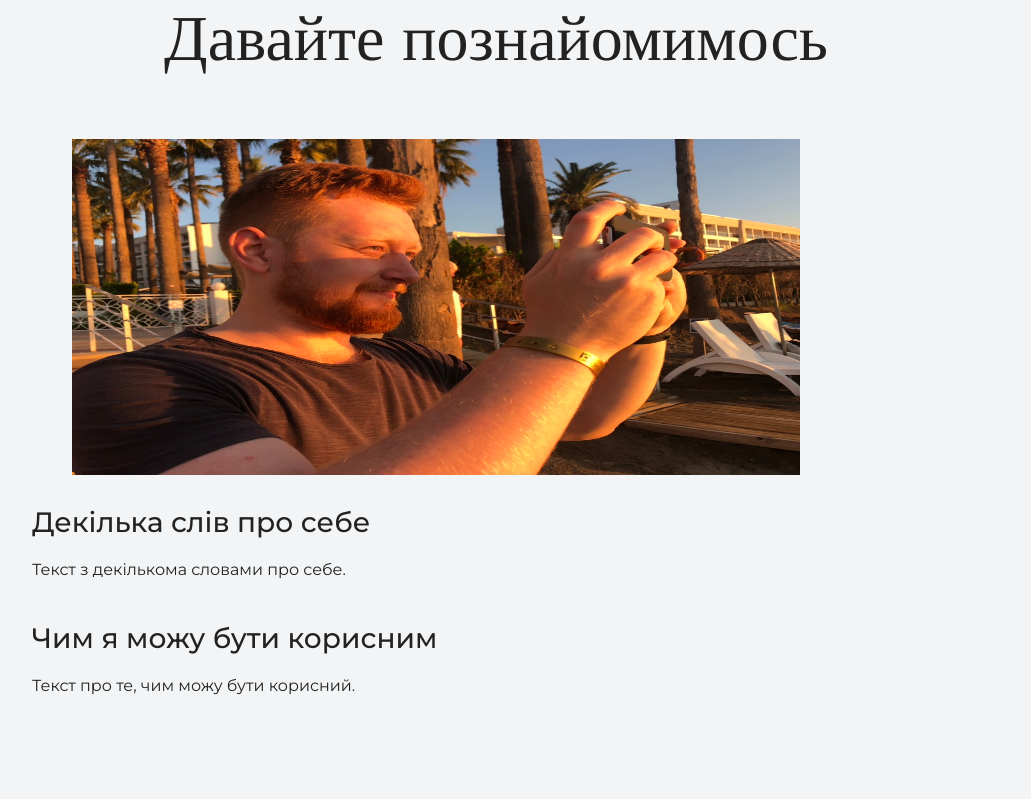
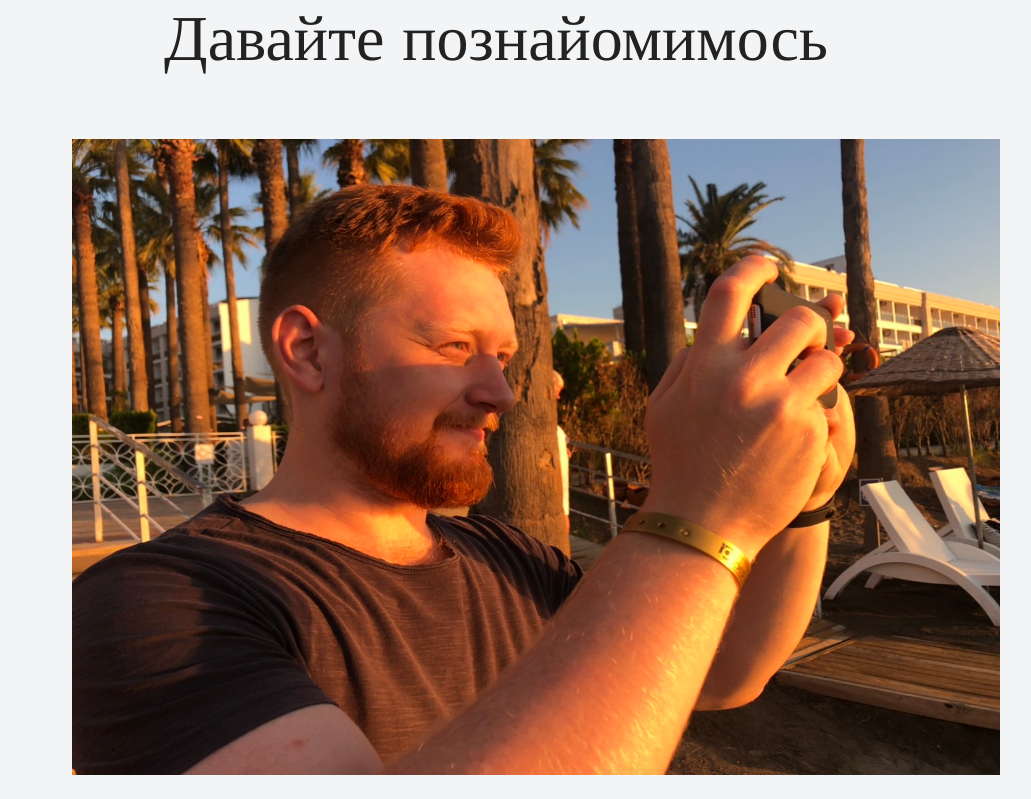
Before and after one commit to Black2rider/My-site, a plain HTML site: page index.html in a window 1280 px wide. Shown: the part 1033-1832 px from the top of the page, without its empty margins (144-1175 px from the left). Drawn offline with nearby package versions, Linux system fonts and the light colour scheme.

Commit message:
Add files via upload

```diff
--- a/index.html
+++ b/index.html
@@ -26,7 +26,7 @@
       <div class="container">
       <h2 class="subheading">Давайте познайомимось</h2>
       <figure class="user-images">
-        <img src="files/user.jpg" width="728" height="336" alt="Фотографія black2rider">
+        <img src="files/user.jpg" width="928" height="636" alt="Фотографія black2rider">
       </figure>
       <h3>Декілька слів про себе</h3>
       <p>Текст з декількома словами про себе.</p>
```
